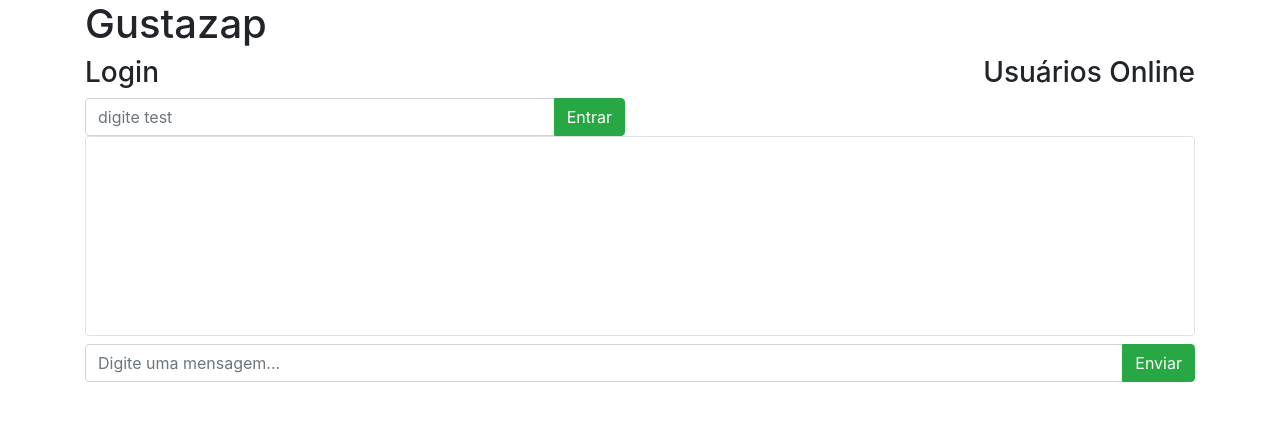
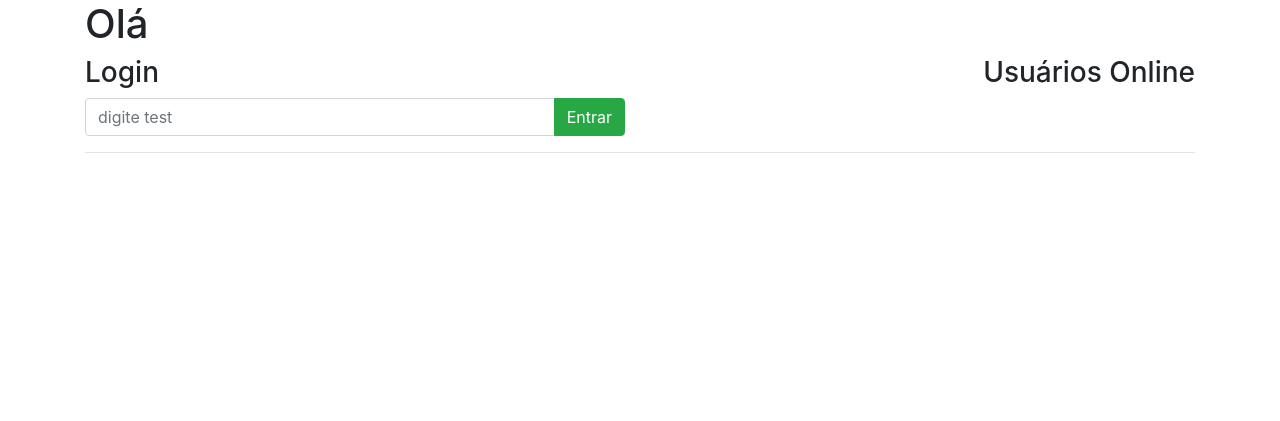
Before and after one commit to GussSoares/chat-websocket, a FastAPI app: page / in a window 1280 px wide. Shown: the top 421 px of the page. Run offline with FastAPI, Linux system fonts and the light colour scheme.

Commit message:
[01/05/2021][ :tada: ] v1 chat

```diff
--- a/main.py
+++ b/main.py
@@ -39,8 +39,9 @@ class ConnectionManager:
     def get_online_users(self):
         return list(self.active_connections.keys())
 
-    async def send_personal_message(self, message: str, websocket: WebSocket):
-        await websocket.send_json({"message": message})
+    async def send_personal_message(self, data: dict, websocket: WebSocket):
+        assert ('message' or 'from') in data, '"message" and "from" keys required in data'
+        await websocket.send_json(data)
 
     async def broadcast(self, message: str):
         for client_id, ws in self.active_connections.items():
@@ -96,7 +97,10 @@ async def websocket_endpoint(
 
                     to = manager.get_websocket_by_client_id(parsed.get("to"))
 
-                    await manager.send_personal_message(parsed.get("message"), to)
+                    await manager.send_personal_message({
+                        'from': access_token,
+                        'message': parsed.get("message"),
+                    }, to)
                 except Exception:
                     parsed = data.get("text")
                 await manager.propagate_online_users()
--- a/templates/chat.html
+++ b/templates/chat.html
@@ -18,14 +18,13 @@
 </head>
 
 <body class="container">
-    <h1>Gustazap</h1>
+    <h1 id="title">Olá</h1>
     <div class="row">
         <div class="col-md-12 col-lg-12 col-sm-12 col-xl-12">
             <div class="row">
                 <div class="col-6 col-sm-6 col-md-6 col-lg-6 col-xl-6">
                     <h3>Login</h3>
                     <div class="input-group">
-                        <!-- <label>Username:</label> -->
                         <input class="form-control" type="text" placeholder="digite test" id="username" />
                         <div class="input-group-append">
                             <button class="btn btn-success" onclick="login()" id="connect">Entrar</button>
@@ -36,33 +35,22 @@
                     <h3>Usuários Online</h3>
                     <ul id="online"></ul>
                 </div>
-                <!-- <div class="col-md-6 col-lg-6 col-sm-6">
-                        <label>Password: <input class="form-control" type="password" placeholder="digite test" id="password" /></label>
-                    </div> -->
             </div>
-
-            <!-- <form class="form" action="" onsubmit="sendMessage(event)">
-                    <label>Message: <input class="form-control" type="text" id="messageText" autocomplete="off"/></label>
-                    <button class="btn btn-success">Send</button>
-                </form> -->
         </div>
-
     </div>
-    <!-- <hr> -->
+    <hr>
     <div class="row form">
-        <div class="col-md-12 col-lg-12 col-sm-12 ">
+        <div id="chat_container" class="col-md-12 col-lg-12 col-sm-12 d-none">
             <div id="chat" class="border rounded mb-2 form-body" style="height: 200px; overflow: scroll;">
                 <ul id='messages'></ul>
 
             </div>
-            <!-- <form onsubmit="sendMessage(evemt)"> -->
-                <div class="form-actions right input-group">
-                    <input class="form-control" type="text" placeholder="Digite uma mensagem..." id="messageText" />
-                    <div class="input-group-append">
-                        <button onclick="sendMessage()" class="btn btn-success">Enviar</button>
-                    </div>
+            <div class="form-actions right input-group">
+                <input class="form-control" type="text" placeholder="Digite uma mensagem..." id="messageText" />
+                <div class="input-group-append">
+                    <button onclick="sendMessage()" class="btn btn-success">Enviar</button>
                 </div>
-            <!-- </form> -->
+            </div>
         </div>
     </div>
     <script src="https://code.jquery.com/jquery-3.6.0.min.js"
@@ -95,24 +83,25 @@
                     accessToken = data.access_token;
                     localStorage.setItem('accessToken', accessToken)
                     connect(accessToken)
+                    $('#title').text(accessToken)
                 })
         }
 
-        function setToChat (elem) {
-            to = elem.innerHTML
+        function setToChat(accessToken) {
+            to = to ? null : accessToken
+            $('#chat_container').toggleClass('d-none')
+        }
+
+        function scrollDownChat () {
+            var n = $(document).height();
+            $('#chat').animate({ scrollTop: n }, 50);
         }
 
         function connect(token) {
-            // client_id = document.querySelector("#ws-id").value;
-            // var token = document.getElementById("token")
+
             ws = new WebSocket(`ws://localhost:8000/ws/${token}`);
 
             ws.onopen = function (event) {
-                //var messages = document.getElementById('messages')
-                //var message = document.createElement('li')
-                //var content = document.createTextNode(`${client_id} entrou!`)
-                //message.appendChild(content)
-                //messages.appendChild(message)
                 ws.send(({ type: 'websocket.connect' }))
             }
 
@@ -123,49 +112,45 @@
                     toastr.success('conectado')
                 }
 
+                // online list users
                 if (data.online) {
-                    console.log(data.online)
-                    // var messages = document.getElementById('online')
-                    // messages.innerHTML = ""
+                    // clear online users
                     $('#online').html('')
+
                     for (var user of data.online) {
-                        // var message = document.createElement('li')
-                        // var content = document.createTextNode(user)
-                        // message.appendChild(content)
-                        // messages.appendChild(message)
+
                         if (token != user) {
-                            $('#online').append(`<li><a href="#" onclick="setToChat(this)">${user}</a></li>`)
+                            $('#online').append(`<li><a href="#" onclick="setToChat(this.innerHTML)">${user}</a></li>`)
                         }
                     }
                 }
+
+                // message in chat box
                 if (data.message) {
-                    // var messages = document.getElementById('messages')
-                    // var message = document.createElement('li')
-                    // var content = document.createTextNode(data.message)
-                    // message.appendChild(content)
-                    // messages.appendChild(message)
-                    $('#messages').append(`<li>${data.message}</li>`);
 
-                    var n = $(document).height();
-                    $('#chat').animate({ scrollTop: n }, 50);
+                    $('#messages').append(`<li style="list-style-type: none;" class="alert alert-success">${data.message}</li>`);
+
+
+                    scrollDownChat()
                 }
 
-                // console.log(data.message)
+                if (data.from && data.from != to) {
+                    toastr.warning(`${data.from} enviou uma mensagem`).click(function () {
+                        setToChat(data.from)
+                        scrollDownChat()
+                    })
+                }
             };
         }
 
         function sendMessage() {
             var input = document.getElementById("messageText")
-            $('#messages').append(`<li class="text-right">${input.value}</li>`)
-            ws.send(JSON.stringify({message: input.value, to: to}))
+            $('#messages').append(`<li style="list-style-type: none;" class="text-right alert alert-dark">${input.value}</li>`)
+            ws.send(JSON.stringify({ message: input.value, to: to }))
             input.value = ''
 
-            var n = $(document).height();
-            $('#chat').animate({ scrollTop: n }, 50);
+            scrollDownChat()
         }
-
-            //document.querySelector("#connect").addEventListener('click', connect())
-
     </script>
 </body>
 
```
